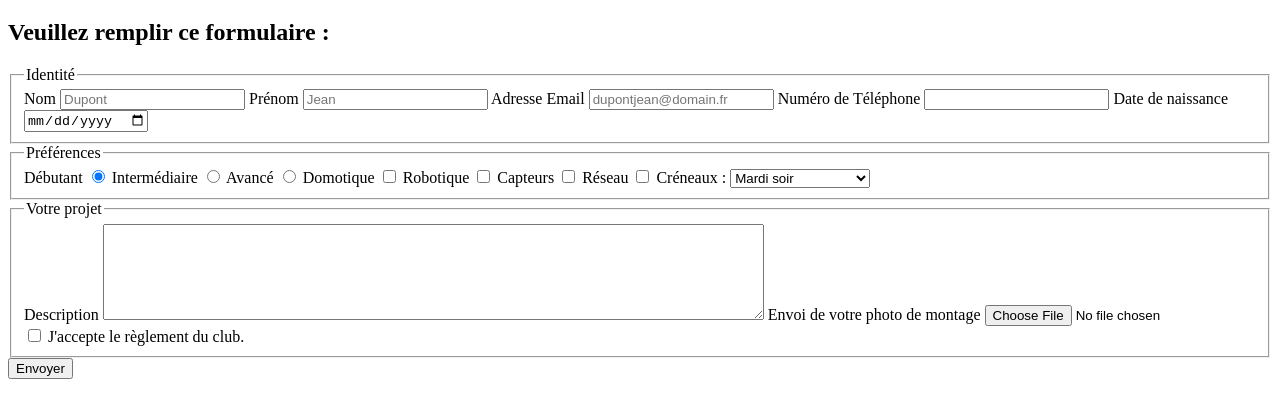
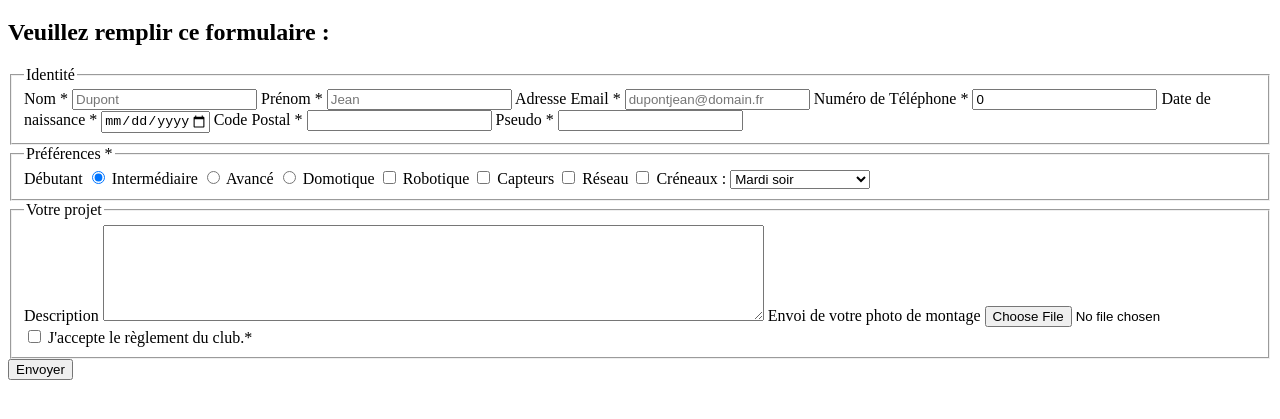
Before and after one commit to LeDivenahLeandre/Cours, a plain HTML site: page STI_CIEL1/tp_formulaire/inscriptions.html in a window 1280 px wide. Shown: the part 61-480 px from the top of the page. Drawn offline with Linux system fonts and the light colour scheme.

Commit message:
correction tp sécurité

```diff
--- a/STI_CIEL1/tp_formulaire/inscriptions.html
+++ b/STI_CIEL1/tp_formulaire/inscriptions.html
@@ -1,8 +1,11 @@
+<!--Notre formulaire peut être contourner, on peut faire clic droit
+et inspecter sur notre page. On peut donc entrer une adresse mail invalide.-->
 <!DOCTYPE html>
 <html lang="fr">
 <head>
     <meta charset="UTF-8">
     <meta name="viewport" content="width=device-width, initial-scale=1.0">
+    <link rel="stylesheet" href="validation.css">
     <title>InscriptionClubArduino</title>
 </head>
 <body>
@@ -13,24 +16,31 @@
 
             <fieldset>
                 <legend>Identité</legend>
-                <label for="lastname">Nom</label>
-                <input type="text" name="lastname" id="lastname" placeholder="Dupont" required>
+                <label for="lastname">Nom *</label>
+                <input type="text" name="lastname" id="lastname" placeholder="Dupont"
+                minlength="2" maxlength="40" required>
 
-                <label for="firstname">Prénom</label>
+                <label for="firstname">Prénom *</label>
                 <input type="text" name="firstname" id="firstname" placeholder="Jean" required>
 
-                <label for="email">Adresse Email</label>
+                <label for="email">Adresse Email *</label>
                 <input type="email" name="email" id="email" placeholder="dupontjean@domain.fr" required>
 
-                <label for="phone">Numéro de Téléphone</label>
-                <input type="tel" name="phone" id="phone" pattern="[0-9]{10}" required>
+                <label for="phone">Numéro de Téléphone *</label>
+                <input value="0" type="tel" name="phone" id="phone" maxlenght="10" pattern="[0-9]{10}" required>
 
-                <label for="birthdate">Date de naissance</label>
-                <input type="date" id="birthdate" name="birthdate" required>
+                <label for="birthdate">Date de naissance *</label>
+                <input type="date" max ="2011-12-31" id="birthdate" name="birthdate" title="Les personnes nées après 2011 ne sont pas autorisés dans le club." required>
+
+                <label for="postal-adress">Code Postal *</label>
+                <input type="number" minlength="5" maxlength="5" title="Entrez un code postal valide de 5 chiffres." required>
+
+                <label for="username">Pseudo *</label>
+                <input type="text" pattern="[a-z0-9]{3,15}" title="Pseudo en minuscules et chiffres" required>
             </fieldset>
 
             <fieldset>
-                <legend>Préférences</legend>
+                <legend>Préférences *</legend>
 
                 <label for="beginner">Débutant</label>
                 <input type="radio" name="level" id="beginner" checked>
@@ -67,7 +77,7 @@
                 <label for="imgsend">Envoi de votre photo de montage</label>
                 <input type="file" name="imgsend" id="imgsend" accept="image/*">
 
-                <input type="checkbox" name="reglement" value="reglement" required> J'accepte le règlement du club.
+                <input type="checkbox" name="reglement" value="reglement" required> J'accepte le règlement du club.*
             </fieldset>
         <button type="submit">Envoyer</button>
     </form>
--- /dev/null
+++ b/STI_CIEL1/tp_formulaire/validation.css
@@ -0,0 +1,8 @@
+input:user-invalid {
+    border : 2px solid red;
+    background-color: red;
+}
+
+input:user-valid {
+    border : 2px solid green;
+}
```
